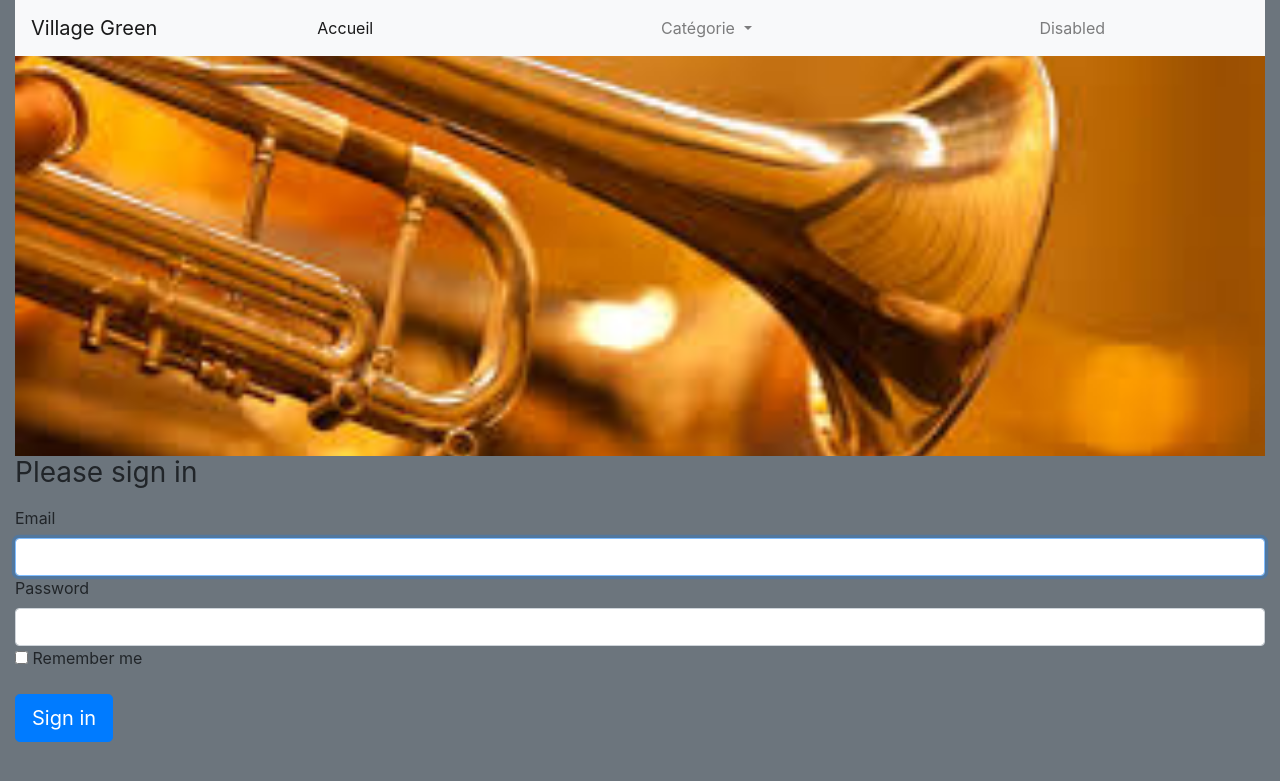
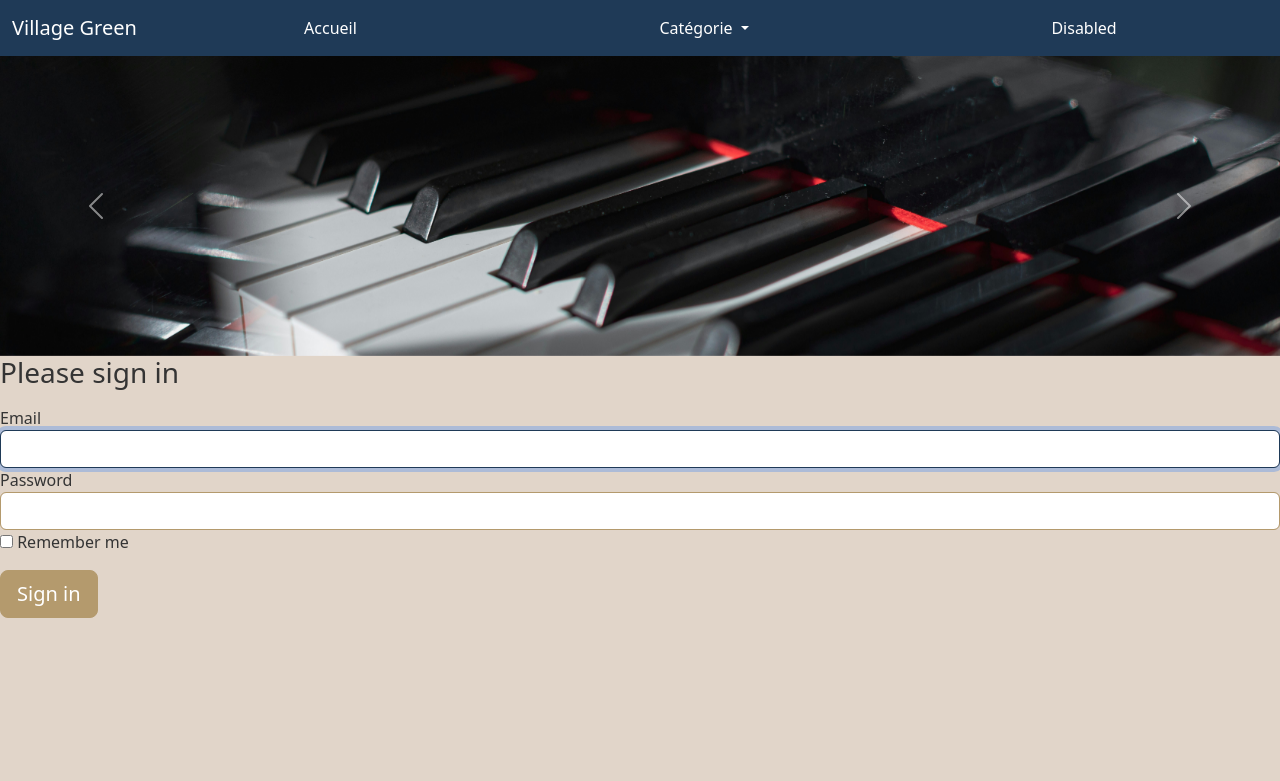
Before and after one commit to SteveL8/CDA, a Symfony app: template fil_rouge/villageGreen/templates/security/login.html.twig in a window 1280 px wide. Shown: the top 781 px of the page. Run offline with Twig, Linux system fonts and the light colour scheme; the template is opened without the code that fills it, so the values that code supplies are empty; some libraries are stand-ins or nearby versions.

Commit message:
carrou+colors global

```diff
--- a/fil_rouge/villageGreen/public/css/style.css
+++ b/fil_rouge/villageGreen/public/css/style.css
@@ -1,8 +1,100 @@
 .img {
-    transition: transform 0.3s ease; /* Animation douce de la transformation */
-    cursor: pointer; /* Indique que l'image est cliquable */
+    transition: transform 0.3s ease;
+    /* Animation douce de la transformation */
+    cursor: pointer;
+    /* Indique que l'image est cliquable */
 }
 
 .img:hover {
-    transform: scale(1.1); /* Zoom sur l'image (agrandissement à 110%) */
+    transform: scale(1.1);
+    /* Zoom sur l'image (agrandissement à 110%) */
 }
+
+/* Définition des couleurs */
+:root {
+    --background-color: #E1D5C9;
+    /* Crème doux pour le fond */
+    --primary-color: #1F3A57;
+    /* Bleu marine pour les éléments principaux */
+    --secondary-color: #B49A6D;
+    /* Marron doré pour les accents et éléments secondaires */
+    --accent-color: #E4B97D;
+    /* Beige chaud pour les détails */
+    --text-color: #343434;
+    /* Gris très foncé pour le texte */
+}
+
+/* Application des couleurs */
+body {
+    background-color: var(--background-color);
+    color: var(--text-color);
+}
+
+.navbar {
+    background-color: var(--primary-color) !important;
+    color: #FFFFFF !important;
+}
+
+.navbar a {
+    color: #FFFFFF !important;
+}
+
+.navbar a:hover {
+    color: var(--accent-color) !important;
+}
+
+.navbar .dropdown-menu {
+    background-color: var(--primary-color) !important;
+    border-color: var(--primary-color) !important;
+    color: #FFFFFF !important;
+}
+
+
+.navbar .dropdown-item {
+    color: #FFFFFF !important;
+}
+
+
+.navbar .dropdown-item:hover {
+    background-color: var(--accent-color) !important;
+    color: var(--primary-color) !important;
+}
+
+
+.btn-primary {
+    background-color: var(--secondary-color);
+    border-color: var(--secondary-color);
+    color: #FFFFFF;
+}
+
+.btn-primary:hover {
+    background-color: var(--accent-color);
+    border-color: var(--accent-color);
+}
+
+.card {
+    border: 1px solid var(--primary-color);
+    background-color: #FFFFFF;
+}
+
+.card-title {
+    color: var(--secondary-color);
+}
+
+a {
+    color: var(--primary-color);
+}
+
+a:hover {
+    color: var(--accent-color);
+}
+
+.form-control {
+    border: 1px solid var(--secondary-color);
+    background-color: #FFFFFF;
+    color: var(--text-color);
+}
+
+.form-control:focus {
+    border-color: var(--primary-color);
+}
--- a/fil_rouge/villageGreen/templates/base.html.twig
+++ b/fil_rouge/villageGreen/templates/base.html.twig
@@ -2,76 +2,82 @@
 <html lang="fr">
 	<head>
 		<meta charset="UTF-8">
+		<meta name="viewport" content="width=device-width, initial-scale=1.0">
 		<title>
 			{% block title %}Welcome!
 			{% endblock %}
 		</title>
 
-		<link rel="stylesheet" href="https://stackpath.bootstrapcdn.com/bootstrap/4.4.1/css/bootstrap.min.css" integrity="sha384-Vkoo8x4CGsO3+Hhxv8T/Q5PaXtkKtu6ug5TOeNV6gBiFeWPGFN9MuhOf23Q9Ifjh" crossorigin="anonymous">
+		<!-- Latest Bootstrap 5 -->
+		<link href="https://cdn.jsdelivr.net/npm/bootstrap@5.3.0-alpha1/dist/css/bootstrap.min.css" rel="stylesheet">
 		<link rel="stylesheet" href="/css/style.css"> {% block stylesheets %}{% endblock %}
 		</head>
-		<body class="bg-secondary">
+		<body class="">
+			<div
+				class="container-fluid p-0">
+				<!-- Navbar -->
+				<nav class="navbar navbar-expand-lg navbar-dark" style="background-color: var(--primary-color);">
 					<div class="container-fluid">
-				<div class="row">
-					<div class="col-12">
-						<nav class="navbar navbar-expand-lg navbar-light bg-light">
 						<a class="navbar-brand" href="#">Village Green</a>
-							<button class="navbar-toggler" type="button" data-toggle="collapse" data-target="#navbarSupportedContent" aria-controls="navbarSupportedContent" aria-expanded="false" aria-label="Toggle navigation">
+						<button class="navbar-toggler" type="button" data-bs-toggle="collapse" data-bs-target="#navbarNav" aria-controls="navbarNav" aria-expanded="false" aria-label="Toggle navigation">
 							<span class="navbar-toggler-icon"></span>
 						</button>
-							<div class="collapse navbar-collapse w-100" id="navbarSupportedContent">
+						<div class="collapse navbar-collapse" id="navbarNav">
 							<ul class="navbar-nav w-100 justify-content-around">
-									<li class="nav-item active">
-										<a class="nav-link" href="#">Accueil
-											<span class="sr-only">(current)</span>
-										</a>
+								<li class="nav-item">
+									<a class="nav-link active" aria-current="page" href="#">Accueil</a>
 								</li>
 								<li class="nav-item dropdown">
-										<a class="nav-link dropdown-toggle" href="#" id="navbarDropdown" role="button" data-toggle="dropdown" aria-haspopup="true" aria-expanded="false">
+									<a class="nav-link dropdown-toggle" href="#" id="navbarDropdown" role="button" data-bs-toggle="dropdown" aria-expanded="false">
 										Catégorie
 									</a>
-										<div class="dropdown-menu" aria-labelledby="navbarDropdown">
+									<ul class="dropdown-menu" aria-labelledby="navbarDropdown">
+										<li>
 											<a class="dropdown-item" href="#">Guitare</a>
-											<div class="dropdown-divider"></div>
+										</li>
+										<li><hr class="dropdown-divider"></li>
+										<li>
 											<a class="dropdown-item" href="#">Piano</a>
-											<div class="dropdown-divider"></div>
+										</li>
+										<li><hr class="dropdown-divider"></li>
+										<li>
 											<a class="dropdown-item" href="#">Violon</a>
-										</div>
+										</li>
+									</ul>
 								</li>
 								<li class="nav-item">
-										<a class="nav-link" href="">Disabled</a>
+									<a class="nav-link" href="#">Disabled</a>
 								</li>
 							</ul>
 						</div>
+					</div>
 				</nav>
+				<!-- Carousel -->
+				<div id="carouselExampleAutoplaying" class="carousel slide" data-bs-ride="carousel">
+					<div class="carousel-inner">
+						<div class="carousel-item active">
+							<img src="{{ asset('img/carousel1.jpg') }}" class="d-block w-100 img-fluid" alt="Music Image" style="max-height: 300px; object-fit: cover;">
+						</div>
+						<div class="carousel-item">
+							<img src="{{ asset('img/carousel2.jpg') }}" class="d-block w-100 img-fluid" alt="Guitar Image" style="max-height: 300px; object-fit: cover;">
+						</div>
+						<div class="carousel-item">
+							<img src="{{ asset('img/carousel3.jpg') }}" class="d-block w-100 img-fluid" alt="Piano Image" style="max-height: 300px; object-fit: cover;">
 						</div>
 					</div>
-				<div id="carrou" class="carousel slide" data-ride="carousel" data-interval="2000">
-					<div class="carousel-inner">
-						<div class="carousel-item active">
-							<img src="img/carrou1.jpeg" class="d-block w-100 img-fluid" alt="..." style="max-height: 400px; object-fit: cover;">
+					<button class="carousel-control-prev" type="button" data-bs-target="#carouselExampleAutoplaying" data-bs-slide="prev">
+						<span class="carousel-control-prev-icon" aria-hidden="true"></span>
+						<span class="visually-hidden">Previous</span>
+					</button>
+					<button class="carousel-control-next" type="button" data-bs-target="#carouselExampleAutoplaying" data-bs-slide="next">
+						<span class="carousel-control-next-icon" aria-hidden="true"></span>
+						<span class="visually-hidden">Next</span>
+					</button>
 				</div>
-						<div class="carousel-item">
-							<img src="img/carrou2.jpeg" class="d-block w-100 img-fluid" alt="..." style="max-height: 400px; object-fit: cover;">
-						</div>
-						<div class="carousel-item">
-							<img src="img/carrou3.jpeg" class="d-block w-100 img-fluid" alt="..." style="max-height: 400px; object-fit: cover;">
-						</div>
-					</div>
-				</div>
-
 				{% block body %}{% endblock %}
 			</div>
-
-
-			<script src="https://code.jquery.com/jquery-3.4.1.min.js" integrity="sha384-J6qa4849blE2+poT4WnyKhv5vZF5SrPo0iEjwBvKU7imGFAV0wwj1yYfoRSJoZ+n" crossorigin="anonymous"></script>
-
-
-			<script src="https://cdn.jsdelivr.net/npm/popper.js@1.16.0/dist/umd/popper.min.js" integrity="sha384-Q6E9RHvbIyZFJoft+2mJbHaEWldlvI9IOYy5n3zV9zzTtmI3UksdQRVvoxMfooAo" crossorigin="anonymous"></script>
-
-
-			<script src="https://stackpath.bootstrapcdn.com/bootstrap/4.4.1/js/bootstrap.min.js" integrity="sha384-wfSDF2E50Y2D1uUdj0O3uMBJnjuUD4Ih7YwaYd1iqfktj0Uod8GCExl3Og8ifwB6" crossorigin="anonymous"></script>
-
+			<!-- Bootstrap 5 JS -->
+			<script src="https://cdn.jsdelivr.net/npm/bootstrap@5.3.0-alpha1/dist/js/bootstrap.bundle.min.js"></script>
 			{% block javascripts %}{% endblock %}
 		</body>
 	</html>
```
Also changed, not shown: fil_rouge/villageGreen/public/img/carousel1.jpg (added), fil_rouge/villageGreen/public/img/carousel2.jpg (added), fil_rouge/villageGreen/public/img/carrou1.jpeg (deleted), fil_rouge/villageGreen/public/img/carrou2.jpeg (deleted), 1 other file. Lines whose indentation alone changed are shown as unchanged.
